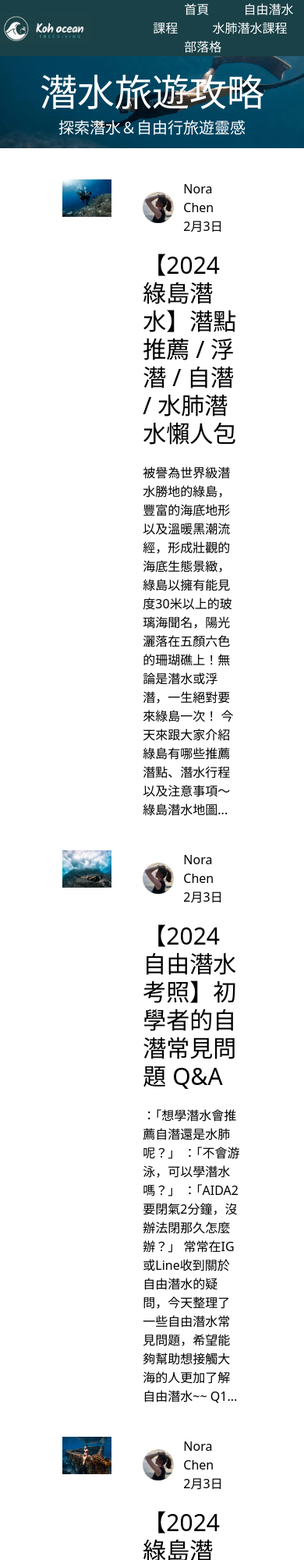
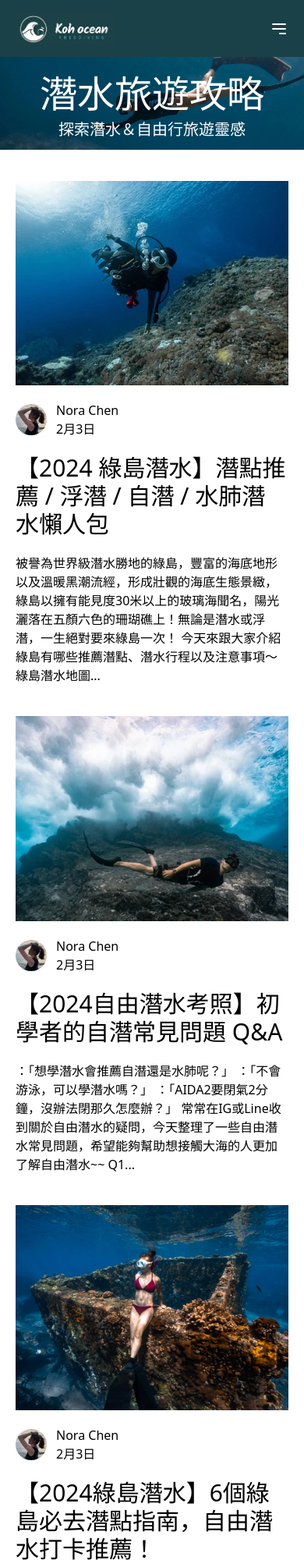
Before and after one commit to irene0103/Tailwind_practice, a plain HTML site: page index.html in a window 390 px wide. Shown: the top 2000 px of the page at 78% size. Drawn offline with nearby package versions, Linux system fonts and the light colour scheme.

Commit message:
update RWD

```diff
--- a/index.html
+++ b/index.html
@@ -1,76 +1,130 @@
 <!DOCTYPE html>
 <html lang="en">
   <head>
-    <meta charset="UTF-8">
-    <meta name="viewport" content="width=device-width, initial-scale=1.0">
+    <meta charset="UTF-8" />
+    <meta name="viewport" content="width=device-width, initial-scale=1.0" />
     <title>Tailwind</title>
     <script src="https://cdn.tailwindcss.com"></script>
   </head>
   <body>
-    <header class="flex bg-[#1A4147] justify-center items-center">
-        <div>
-            <img src="images/logo.webp" alt="">
+    <header class="flex justify-between items-center bg-[#1A4147] px-5 py-4">
+      <div class="flex items-center">
+        <img src="images/logo.webp" alt="Logo" class="w-32 md:w-auto" />
       </div>
-        <nav class="text-white ml-20">
+      <nav class="text-white hidden md:flex">
         <a href="#" class="ml-10">首頁</a>
         <a href="#" class="ml-10">自由潛水課程</a>
         <a href="#" class="ml-10">水肺潛水課程</a>
         <a href="#" class="ml-10">部落格</a>
       </nav>
+      <div class="flex md:hidden">
+        <button id="menu-toggle" class="text-white focus:outline-none">
+          <svg
+            class="w-6 h-6"
+            fill="none"
+            stroke="currentColor"
+            viewBox="0 0 24 24"
+            xmlns="http://www.w3.org/2000/svg"
+          >
+            <path
+              stroke-linecap="round"
+              stroke-linejoin="round"
+              stroke-width="2"
+              d="M4 6h16M4 12h16m-7 6h7"
+            ></path>
+          </svg>
+        </button>
+      </div>
     </header>
+
+    <div id="mobile-menu" class="md:hidden hidden bg-[#ffffff] text-Slate">
+      <a href="#" class="block px-4 py-2">首頁</a>
+      <a href="#" class="block px-4 py-2">自由潛水課程</a>
+      <a href="#" class="block px-4 py-2">水肺潛水課程</a>
+      <a href="#" class="block px-4 py-2">部落格</a>
+    </div>
     <main class="container mx-auto">
       <section>
         <div class="relative text-center text-white">
-                <img class="w-full" src="images/banner.webp" alt="">
+          <img class="w-full" src="images/banner.webp" alt="" />
           <h1 class="absolute inset-x-0 bottom-12 text-5xl">潛水旅遊攻略</h1>
-                <p class="absolute inset-x-0 bottom-3 text-xl">探索潛水＆自由行旅遊靈感</p>
+          <p class="absolute inset-x-0 bottom-3 text-xl">
+            探索潛水＆自由行旅遊靈感
+          </p>
         </div>
-            <div class="md:container md:mx-auto flex px-20 my-10">
-                <div class="w-1/3">
-                    <img class="w-full" src="images/ow.webp" alt="">
+        <div class="md:container md:mx-auto my-10">
+          <!-- 第一組 -->
+          <div class="flex flex-col md:flex-row px-5 md:px-20">
+            <div class="w-full md:w-1/3">
+              <img class="w-full" src="images/ow.webp" alt="" />
             </div>
-                <div class="w-2/3 ml-10">
+            <div class="w-full md:w-2/3 md:ml-10 mt-5 md:mt-0">
               <div class="flex items-center">
-                        <img class="w-10 rounded-full" src="images/nora.webp" alt="">
+                <img class="w-10 rounded-full" src="images/nora.webp" alt="" />
                 <div class="mx-3">
                   <p>Nora Chen</p>
                   <p>2月3日</p>
                 </div>
               </div>
-                    <h2 class="text-3xl mt-5">【2024 綠島潛水】潛點推薦 / 浮潛 / 自潛 / 水肺潛水懶人包</h2>
-                    <p class="mt-5">被譽為世界級潛水勝地的綠島，豐富的海底地形以及溫暖黑潮流經，形成壯觀的海底生態景緻，綠島以擁有能見度30米以上的玻璃海聞名，陽光灑落在五顏六色的珊瑚礁上！無論是潛水或浮潛，一生絕對要來綠島一次！ 今天來跟大家介紹綠島有哪些推薦潛點、潛水行程以及注意事項～ 綠島潛水地圖...</p>
+              <h2 class="text-3xl mt-5">
+                【2024 綠島潛水】潛點推薦 / 浮潛 / 自潛 / 水肺潛水懶人包
+              </h2>
+              <p class="mt-5">
+                被譽為世界級潛水勝地的綠島，豐富的海底地形以及溫暖黑潮流經，形成壯觀的海底生態景緻，綠島以擁有能見度30米以上的玻璃海聞名，陽光灑落在五顏六色的珊瑚礁上！無論是潛水或浮潛，一生絕對要來綠島一次！
+                今天來跟大家介紹綠島有哪些推薦潛點、潛水行程以及注意事項～
+                綠島潛水地圖...
+              </p>
             </div>
           </div>
-            <div class="md:container md:mx-auto flex px-20 my-10">
-                <div class="w-1/3">
-                    <img class="w-full" src="images/aida.webp" alt="">
+
+          <!-- 第二組 -->
+          <div class="flex flex-col md:flex-row px-5 md:px-20 mt-10">
+            <div class="w-full md:w-1/3">
+              <img class="w-full" src="images/aida.webp" alt="" />
             </div>
-                <div class="w-2/3 ml-10">
+            <div class="w-full md:w-2/3 md:ml-10 mt-5 md:mt-0">
               <div class="flex items-center">
-                        <img class="w-10 rounded-full" src="images/nora.webp" alt="">
+                <img class="w-10 rounded-full" src="images/nora.webp" alt="" />
                 <div class="mx-3">
                   <p>Nora Chen</p>
                   <p>2月3日</p>
                 </div>
               </div>
-                    <h2 class="text-3xl mt-5">【2024自由潛水考照】初學者的自潛常見問題 Q&A</h2>
-                    <p class="mt-5">：「想學潛水會推薦自潛還是水肺呢？」 ：「不會游泳，可以學潛水嗎？」 ：「AIDA2要閉氣2分鐘，沒辦法閉那久怎麼辦？」 常常在IG或Line收到關於自由潛水的疑問，今天整理了一些自由潛水常見問題，希望能夠幫助想接觸大海的人更加了解自由潛水~~ Q1...</p>
+              <h2 class="text-3xl mt-5">
+                【2024自由潛水考照】初學者的自潛常見問題 Q&A
+              </h2>
+              <p class="mt-5">
+                ：「想學潛水會推薦自潛還是水肺呢？」
+                ：「不會游泳，可以學潛水嗎？」
+                ：「AIDA2要閉氣2分鐘，沒辦法閉那久怎麼辦？」
+                常常在IG或Line收到關於自由潛水的疑問，今天整理了一些自由潛水常見問題，希望能夠幫助想接觸大海的人更加了解自由潛水~~
+                Q1...
+              </p>
             </div>
           </div>
-            <div class="md:container md:mx-auto flex px-20 my-10">
-                <div class="w-1/3">
-                    <img class="w-full" src="images/diving_spot.webp" alt="">
+
+          <!-- 第三組 -->
+          <div class="flex flex-col md:flex-row px-5 md:px-20 mt-10">
+            <div class="w-full md:w-1/3">
+              <img class="w-full" src="images/diving_spot.webp" alt="" />
             </div>
-                <div class="w-2/3 ml-10">
+            <div class="w-full md:w-2/3 md:ml-10 mt-5 md:mt-0">
               <div class="flex items-center">
-                        <img class="w-10 rounded-full" src="images/nora.webp" alt="">
+                <img class="w-10 rounded-full" src="images/nora.webp" alt="" />
                 <div class="mx-3">
                   <p>Nora Chen</p>
                   <p>2月3日</p>
                 </div>
               </div>
-                    <h2 class="text-3xl mt-5">【2024綠島潛水】6個綠島必去潛點指南，自由潛水打卡推薦！</h2>
-                    <p class="mt-5">綠島被譽為全球百大潛點，去綠島絕對不能錯過海裡豐富的生態資源，出發前可以先看看有哪些自由潛水、水肺潛水都推薦的潛點 綠島由於黑潮潮流經，水中雜質少，能見度平均是30米以上，成群熱帶魚與珊瑚礁地形，更讓綠島被許多潛水員列入人生必潛的勝地之一 ➤ 預訂綠島自由潛水導潛...</p>
+              <h2 class="text-3xl mt-5">
+                【2024綠島潛水】6個綠島必去潛點指南，自由潛水打卡推薦！
+              </h2>
+              <p class="mt-5">
+                綠島被譽為全球百大潛點，去綠島絕對不能錯過海裡豐富的生態資源，出發前可以先看看有哪些自由潛水、水肺潛水都推薦的潛點
+                綠島由於黑潮潮流經，水中雜質少，能見度平均是30米以上，成群熱帶魚與珊瑚礁地形，更讓綠島被許多潛水員列入人生必潛的勝地之一
+                ➤ 預訂綠島自由潛水導潛...
+              </p>
+            </div>
           </div>
         </div>
       </section>
@@ -80,4 +134,12 @@
       <p>Copyright 2021 © Koh ocean in greenisland</p>
     </footer>
   </body>
+  <script>
+    const menuToggle = document.getElementById("menu-toggle");
+    const mobileMenu = document.getElementById("mobile-menu");
+
+    menuToggle.addEventListener("click", () => {
+      mobileMenu.classList.toggle("hidden");
+    });
+  </script>
 </html>
```
Lines whose indentation alone changed are shown as unchanged.
